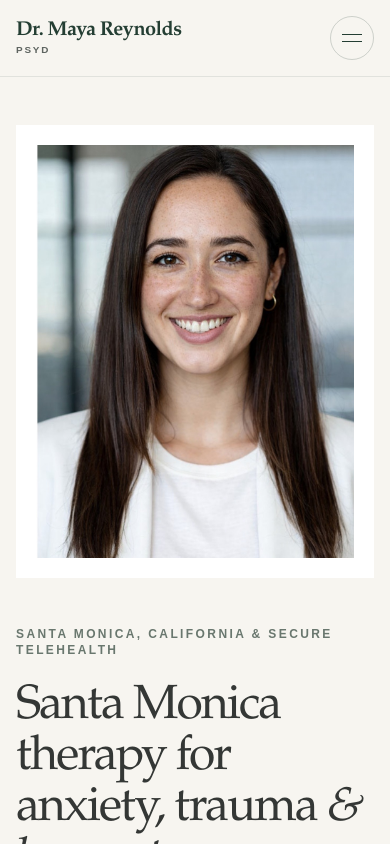
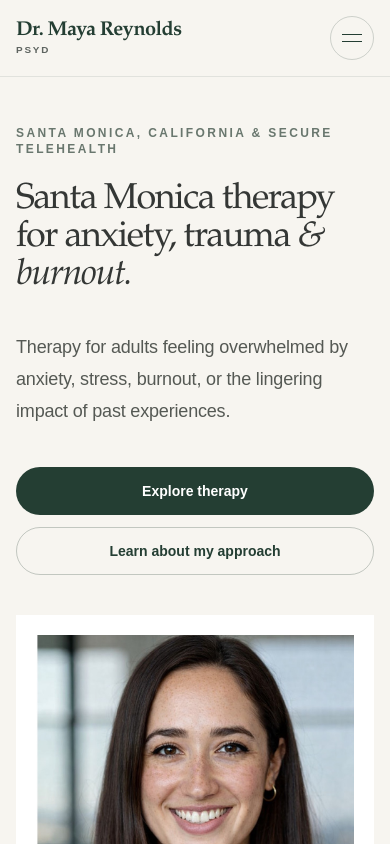
Before and after one commit to ri20045/grow-my-therapy, a Next.js app: page / in a window 390 px wide. Shown: the top 844 px of the page. Built offline with nearby package versions, Linux system fonts and the light colour scheme.

Commit message:
Improve responsive hero layout

```diff
--- a/components/sections/Hero.tsx
+++ b/components/sections/Hero.tsx
@@ -7,26 +7,26 @@ export default function Hero() {
       className="overflow-hidden bg-[#f7f5f0] px-4 pb-16 pt-12 sm:px-6 sm:pb-20 sm:pt-16 lg:px-8 lg:pb-28 lg:pt-24"
       id="top"
     >
-      <div className="mx-auto grid max-w-7xl gap-12 lg:grid-cols-[0.7fr_1.3fr] lg:items-center lg:gap-20">
-        <figure className="mx-auto w-full max-w-sm bg-white p-5 sm:p-7 lg:mx-0">
+      <div className="mx-auto grid max-w-7xl gap-10 md:grid-cols-[0.8fr_1.2fr] md:items-center md:gap-12 lg:grid-cols-[0.7fr_1.3fr] lg:gap-20">
+        <figure className="order-2 mx-auto w-full max-w-sm bg-white p-5 sm:p-7 md:order-none md:mx-0">
           <div className="relative aspect-[0.77] overflow-hidden bg-[#dedbd2]">
             <Image
               alt="Dr. Maya Reynolds smiling in a white blazer"
               className="object-cover object-center"
               fill
               priority
-              sizes="(max-width: 1023px) min(100vw - 3rem, 384px), 29vw"
+              sizes="(max-width: 767px) min(100vw - 3rem, 384px), (max-width: 1023px) 34vw, 29vw"
               src="/images/maya-reynolds-portrait.jpg"
             />
           </div>
         </figure>
 
-        <div className="max-w-3xl lg:border-t lg:border-[#ddd7cc] lg:pt-10">
+        <div className="order-1 max-w-3xl md:order-none lg:border-t lg:border-[#ddd7cc] lg:pt-10">
           <p className="text-xs font-bold uppercase tracking-[0.2em] text-[#69776e]">
             Santa Monica, California &amp; secure telehealth
           </p>
           <h1
-            className="mt-6 font-serif text-5xl font-normal leading-[1.06] tracking-[-0.04em] text-[#343735] sm:text-6xl lg:text-[4.5rem]"
+            className="mt-6 font-serif text-4xl font-normal leading-[1.06] tracking-[-0.04em] text-[#343735] sm:text-5xl md:text-[2.75rem] lg:text-[4.5rem]"
             id="hero-heading"
           >
             Santa Monica therapy for anxiety, trauma <em className="font-normal">&amp; burnout.</em>
```
